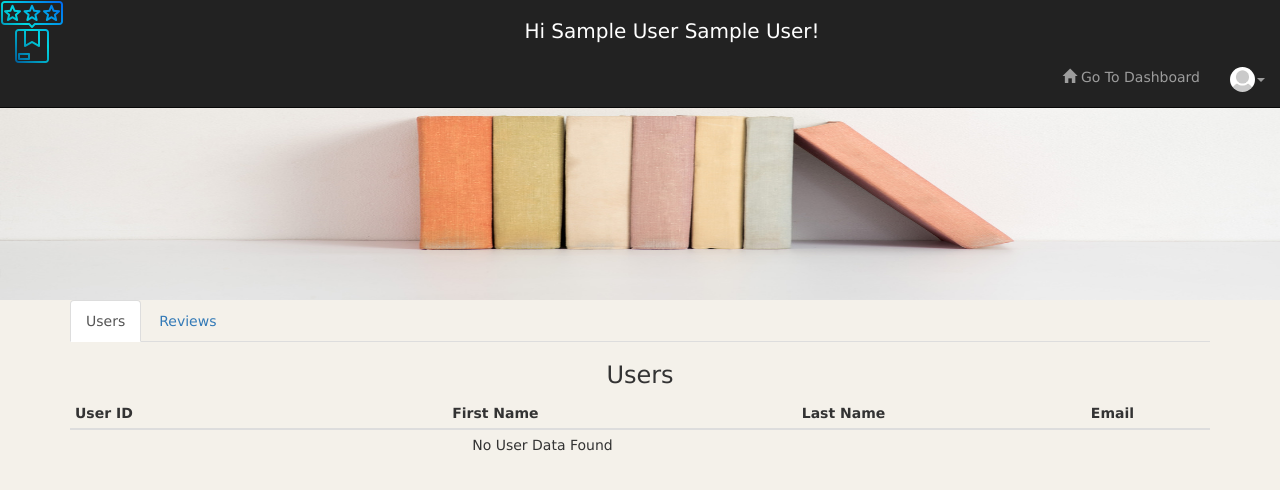
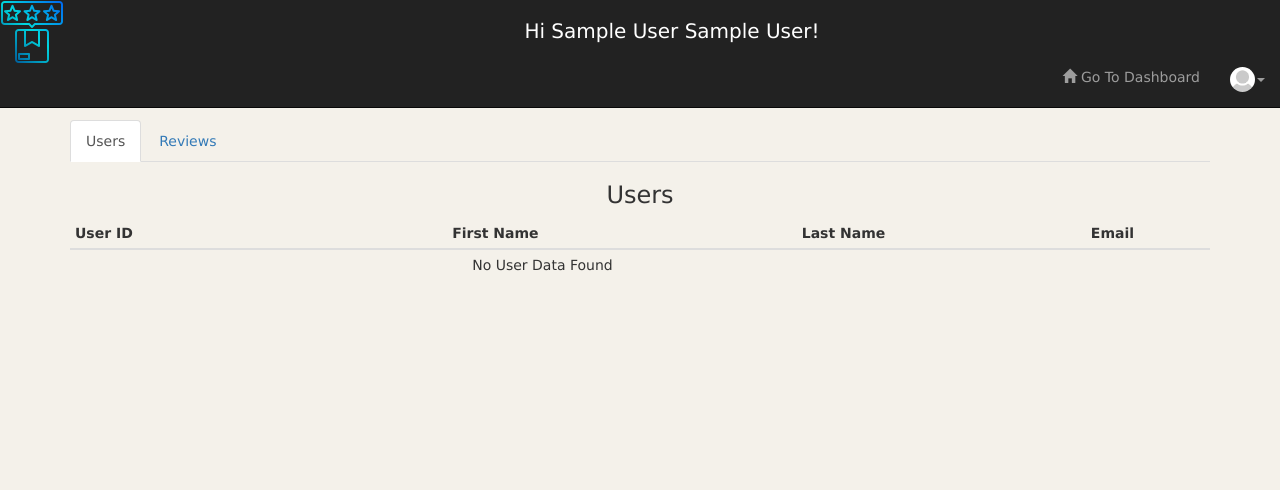
Before and after one commit to NAyeshaKhan/Book_Review, a PHP site: page /admin_dashboard.php in a window 1280 px wide. Shown: the top 490 px of the page. Run offline with PHP 8.4, Linux system fonts and the light colour scheme; the visitor is signed in with stand-in values (Sample User, id 1); data that the repository does not hold is empty.

Commit message:
Image removed

```diff
--- a/admin_dashboard.php
+++ b/admin_dashboard.php
@@ -16,7 +16,12 @@
 <?php include('header.php'); ?>
 <body style="background-color:#F4F1EA;">
 	<div class="card" style="text-align:center;">
-		<div><img src="img/book_about.jpg" alt="Books on a shelf" style="height:300px; display: block; width: 100%; "></img></div>
+		<br>
+		<br>
+		<br>
+		<br>
+		<br>
+		<br>
 		<div class="container">
 			<ul class="nav nav-tabs">
 				<li class="active"><a data-toggle="tab" href="#users">Users</a></li>
```
